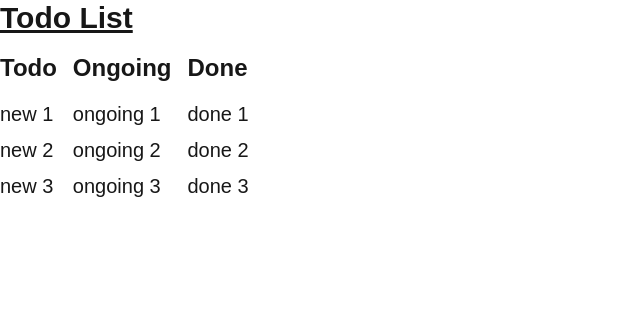
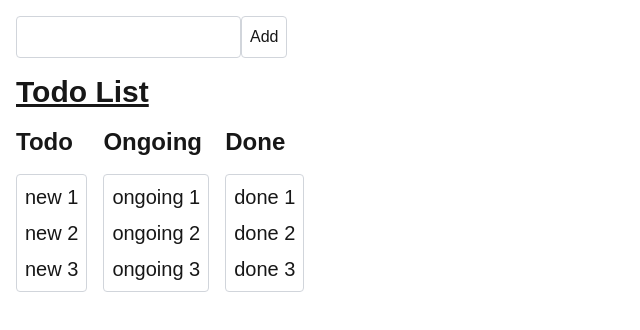
Before and after one commit to tahsinAmin/task-manage, a Next.js app: page / in a window 1280 px wide. Shown: the top 330 px of the page, without its empty margins (0-640 px from the left). Built offline with nearby package versions, Linux system fonts and the light colour scheme.

Commit message:
impr (newTask): each new task should initially be placed at the top of the column

```diff
--- a/src/app/page.tsx
+++ b/src/app/page.tsx
@@ -1,23 +1,41 @@
+"use client"
+
+import { useState } from "react"
 
 export default function Home() {
-  const todo = ["new 1", "new 2", "new 3"]
-  const ongoing = ["ongoing 1", "ongoing 2", "ongoing 3"]
-  const done = ["done 1", "done 2", "done 3"]
+  const [newTask, setNewTask] = useState<string[]>(["new 1", "new 2", "new 3"])
+  const [ongoing, setOngoing] = useState<string[]>(["ongoing 1", "ongoing 2", "ongoing 3"])
+  const [done, setDone] = useState<string[]>(["done 1", "done 2", "done 3"])
+
+  const handleSubmit = (e: React.FormEvent<HTMLFormElement>) => {
+    e.preventDefault()
+    console.log(e.currentTarget.task.value)
+    setNewTask([e.currentTarget.task.value, ...newTask])
+    e.currentTarget.task.value = ""
+  }
   return (
+    <div className="container mx-auto">
+      <div className="flex flex-col gap-4 p-4">
+
+        <form onSubmit={handleSubmit}>
+          <input type="text" name="task" className="border border-gray-300 rounded p-2" />
+          <input type="submit" value="Add" className="border border-gray-300 rounded p-2"/>
+        </form>
+
         <div className="flex flex-col gap-4">
           <h1 className="text-3xl font-bold underline">Todo List</h1>
           <div className="flex gap-4">
             <div className="flex flex-col gap-4">
               <h2 className="text-2xl font-bold">Todo</h2>
-        <ul className="flex flex-col gap-2">
-          {todo.map((todo) => (
-            <li key={todo} className="text-xl">{todo}</li>
+              <ul className="flex flex-col gap-2 border border-gray-300 rounded p-2">
+                {newTask.map((newTask) => (
+                  <li key={newTask} className="text-xl">{newTask}</li>
                 ))}
               </ul>
             </div>
             <div className="flex flex-col gap-4">
               <h2 className="text-2xl font-bold">Ongoing</h2>
-        <ul className="flex flex-col gap-2">
+              <ul className="flex flex-col gap-2 border border-gray-300 rounded p-2">
                 {ongoing.map((ongoing) => (
                   <li key={ongoing} className="text-xl">{ongoing}</li>
                 ))}
@@ -25,7 +43,7 @@ export default function Home() {
             </div>
             <div className="flex flex-col gap-4">
               <h2 className="text-2xl font-bold">Done</h2>
-        <ul className="flex flex-col gap-2">
+              <ul className="flex flex-col gap-2 border border-gray-300 rounded p-2">
                 {done.map((done) => (
                   <li key={done} className="text-xl">{done}</li>
                 ))}
@@ -33,5 +51,7 @@ export default function Home() {
             </div>
           </div>
         </div>
+      </div>
+    </div>
   );
 }
```
Lines whose indentation alone changed are shown as unchanged.
